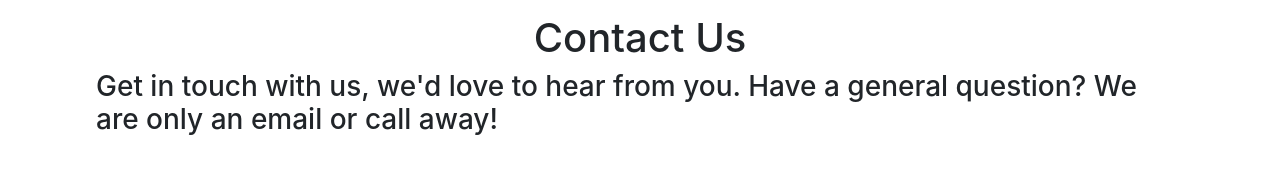
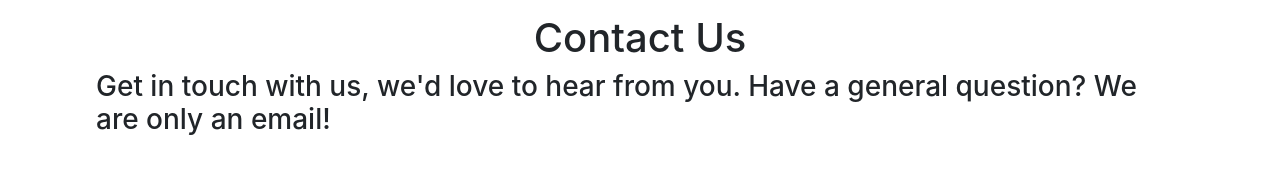
Before and after one commit to lancey1/little-wonders, a React (Create React App) app: page /contact in a window 1280 px wide. Shown: the part 179-366 px from the top of the page. Built offline with nearby package versions, Linux system fonts and the light colour scheme.

Commit message:
edit contact page

```diff
--- a/src/pages/Contact.js
+++ b/src/pages/Contact.js
@@ -10,7 +10,7 @@ export default function Contact() {
   return(
     <div className={`${styles.contactDiv}`} >
     <h1>Contact Us</h1>
-    <h3 className={`${styles.contactHeader}`}>Get in touch with us, we'd love to hear from you. Have a general question?  We are only an email or call away!</h3>
+    <h3 className={`${styles.contactHeader}`}>Get in touch with us, we'd love to hear from you. Have a general question?  We are only an email!</h3>
     <h4 className={`${styles.formHeader}`}> Interested in enrolling your child?</h4>
     <h4 className={`${styles.formBody}`}> Please fill out this <a target={"_blank"}
             rel="noreferrer" href='https://docs.google.com/document/d/1Lex8r-8kvYr74X_rcQlUbzwXkNMji_Vq/' >Form</a></h4>
```
